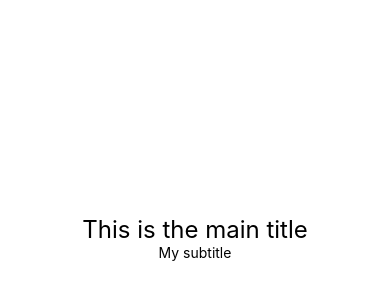
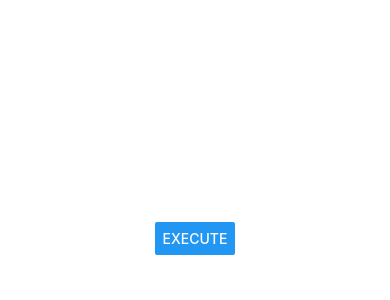
Before and after one commit to renato3x/react-native-studies, a React Native app in the folder exercises/: screen / in a window 390 px wide. Shown: the part 184-484 px from the top of the page. Built offline with nearby package versions, Linux system fonts and the light colour scheme.

Commit message:
add: buttons

```diff
--- a/exercises/src/App.js
+++ b/exercises/src/App.js
@@ -1,3 +1,4 @@
+import AppButton from './components/AppButton';
 import First from './components/First';
 import Fragment from './components/Fragment';
 import MinMax from './components/MinMax';
@@ -20,10 +21,11 @@ export default function App() {
       <MinMax min={5} max={8} />
       <MinMax min={10} max={100} />
       <RandomNumber min={0} max={1000} /> */}
-      <Fragment
+      {/* <Fragment
         title="This is the main title"
         subtitle="My subtitle"
-      />
+      /> */}
+      <AppButton/>
     </View>
   );
 }
--- /dev/null
+++ b/exercises/src/components/AppButton.js
@@ -0,0 +1,14 @@
+import { Button } from 'react-native';
+
+export default function AppButton() {
+  function execute() {
+    console.warn('This button was clicked!');
+  }
+
+  return (
+    <Button
+      title="Execute"
+      onPress={execute}
+    />
+  )
+}
```
